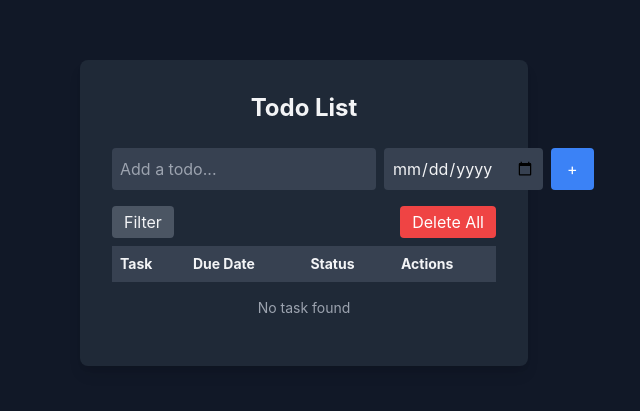
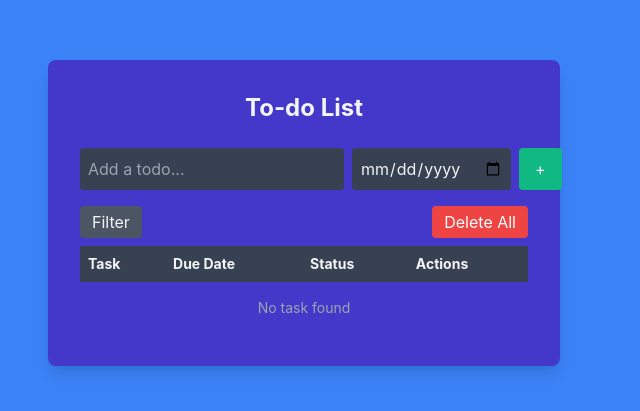
Before and after one commit to Revou-Coding-Camp/codingcamp-7-jul-25-Aliffiaapr, a plain HTML site: page index.html in a window 1280 px wide. Shown: the part 187-598 px from the top of the page, without its empty margins (336-976 px from the left). Drawn offline with nearby package versions, Linux system fonts and the light colour scheme.

Commit message:
tgs_revou
fix code

```diff
--- a/Style/style.css
+++ b/Style/style.css
@@ -4,9 +4,9 @@ body {
 
 ::-webkit-scrollbar {
   width: 8px;
-  background: #2d3748;
+  background: #5288e6;
 }
 ::-webkit-scrollbar-thumb {
-  background: #4a5568;
+  background: #4b77c3;
   border-radius: 4px;
 }
--- a/index.html
+++ b/index.html
@@ -7,13 +7,13 @@
   <link href="https://cdn.jsdelivr.net/npm/tailwindcss@2.2.19/dist/tailwind.min.css" rel="stylesheet">
   <link rel="stylesheet" href="Style/style.css">
 </head>
-<body class="bg-gray-900 flex items-center justify-center min-h-screen">
-  <div class="bg-gray-800 rounded-lg shadow-lg p-8 w-full max-w-md">
-    <h1 class="text-2xl font-bold text-center text-gray-100 mb-6">Todo List</h1>
+<body class="bg-blue-500 flex items-center justify-center min-h-screen">
+  <div class="bg-indigo-700 rounded-lg shadow-lg p-8 w-full max-w-lg mx-auto">
+    <h1 class="text-2xl font-bold text-center text-gray-100 mb-6">To-do List</h1>
     <form id="todo-form" class="flex gap-2 mb-4">
       <input type="text" id="todo-input" class="flex-1 rounded p-2 bg-gray-700 text-gray-100" placeholder="Add a todo..." required />
       <input type="date" id="date-input" class="rounded p-2 bg-gray-700 text-gray-100" required />
-      <button type="submit" class="bg-blue-500 hover:bg-blue-600 text-white px-4 rounded">+</button>
+      <button type="submit" class="bg-green-500 hover:bg-green-700 text-white px-4 rounded">+</button>
     </form>
     <div class="flex justify-between mb-2">
       <button id="filter-btn" class="bg-gray-600 hover:bg-gray-700 text-gray-100 px-3 py-1 rounded">Filter</button>
--- a/javascript/script.js
+++ b/javascript/script.js
@@ -68,7 +68,7 @@ todoList.addEventListener('click', function(e) {
 });
 
 deleteAllBtn.addEventListener('click', function() {
-  if (confirm('Hapus semua task?')) {
+  if (confirm('Anda yakin ingin menghapus semua?')) {
     todos = [];
     renderTodos();
   }
```
